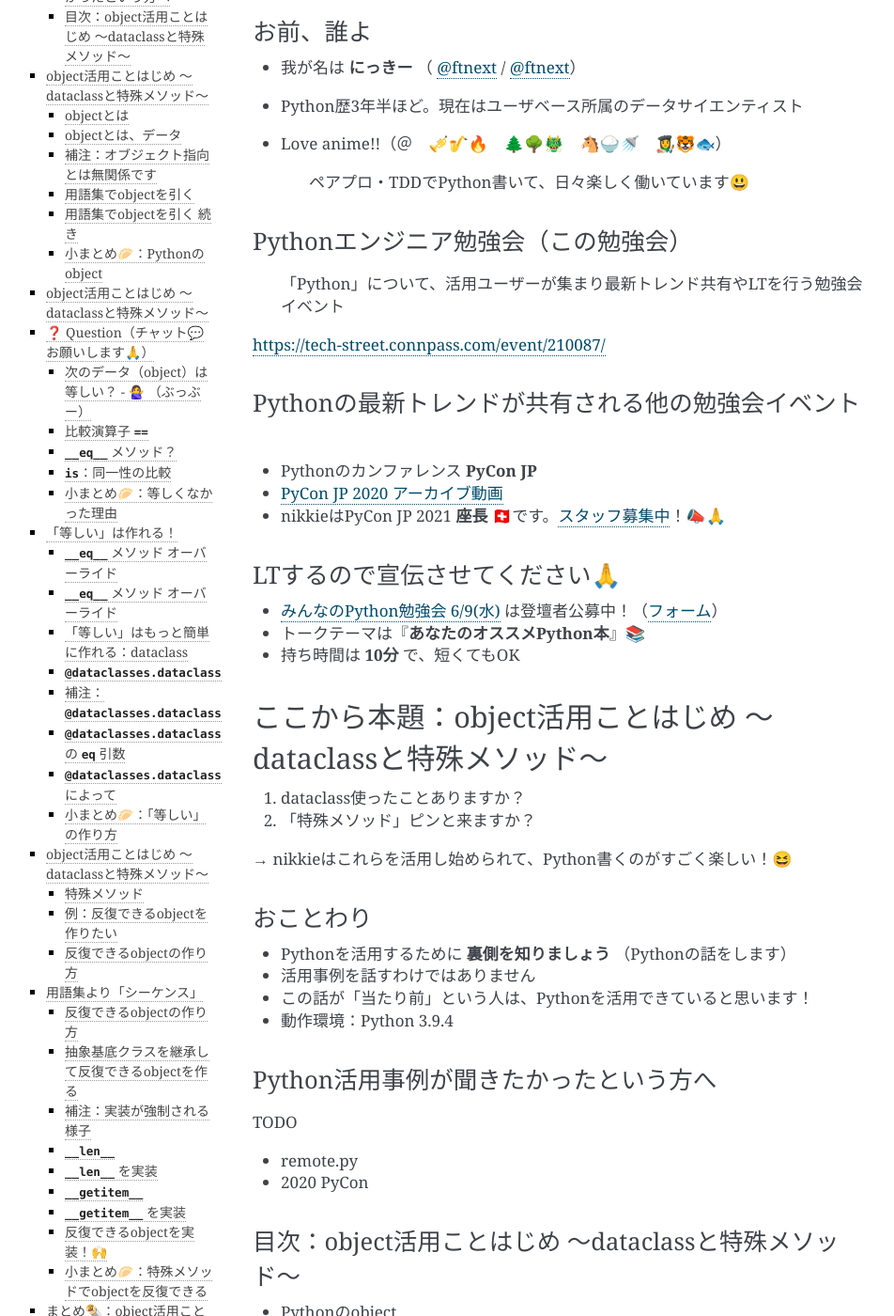
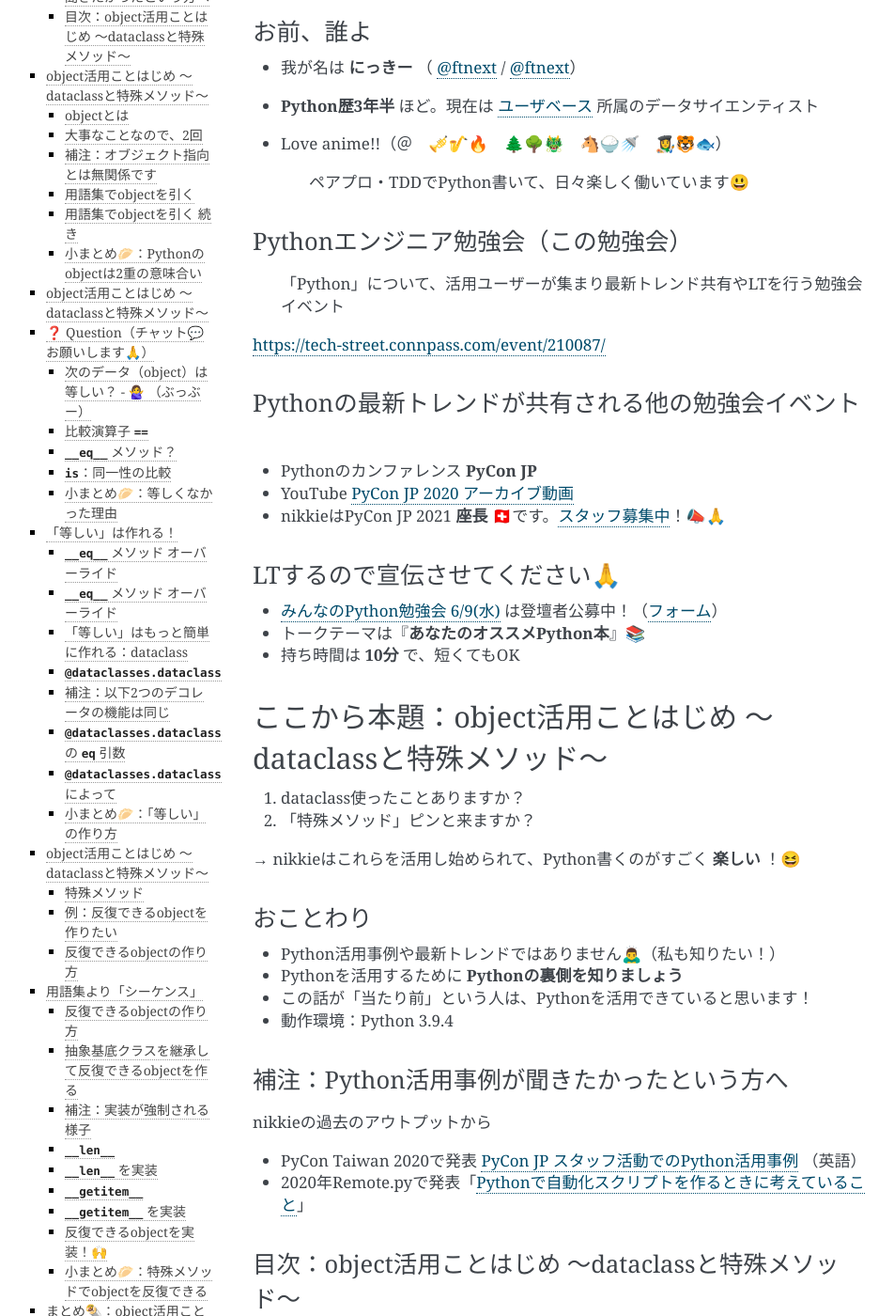
Before and after one commit to ftnext/2021_slides, a Sphinx documentation site: the page built from source/tech_street_Apr/python_object_introduction.rst, in a window 1280 px wide and 1400 px high, scrolled down 486 px. Shown: the whole window at 94% size, without its empty margins (151-1103 px from the left). Built offline with Sphinx 7.4.7, drawn with Linux system fonts in a browser that asks for light colours; some of the changed text lies outside the part shown.

Commit message:
[feat] Brush up April LT slide after first practice

```diff
--- a/source/tech_street_Apr/python_object_introduction.rst
+++ b/source/tech_street_Apr/python_object_introduction.rst
@@ -14,17 +14,16 @@ object活用ことはじめ 〜dataclassと特殊メソッド〜
 1. dataclass使ったことありますか？
 2. 「特殊メソッド」ピンと来ますか？
 
-お前、誰よ
+はじめに
 ============================================================
 
-* **活用事例**: Python界隈では *自己紹介のエイリアス* が「お前、誰よ」（`ルーツ <https://www.ianlewis.org/jp/pycon-mini-jp>`_）
-* 我が名は **にっきー** （:raw-html:`<i class="fab fa-twitter"></i>` `@ftnext <https://twitter.com/ftnext>`_ / :raw-html:`<i class="fab fa-github"></i>` `@ftnext <https://github.com/ftnext>`_）
+* Python界隈では *自己紹介のエイリアス* が「お前、誰よ」（`ルーツ <https://www.ianlewis.org/jp/pycon-mini-jp>`_） **活用ください！**
 
 お前、誰よ
 ------------------------------------------------
 
 * 我が名は **にっきー** （:raw-html:`<i class="fab fa-twitter"></i>` `@ftnext <https://twitter.com/ftnext>`_ / :raw-html:`<i class="fab fa-github"></i>` `@ftnext <https://github.com/ftnext>`_）
-* Python歴3年半ほど。現在はユーザベース所属のデータサイエンティスト
+* **Python歴3年半** ほど。現在は `ユーザベース <https://www.wantedly.com/projects/622337>`_ 所属のデータサイエンティスト
 * Love anime!!（＠　🎺🎷🔥　🌲🌳🐲　🐴🍚🚿　👩‍🎨🐯🐟）
 
     ペアプロ・TDDでPython書いて、日々楽しく働いています😃
@@ -40,7 +39,7 @@ Pythonの最新トレンドが共有される他の勉強会イベント
 ------------------------------------------------------------------------------------------------
 
 * Pythonのカンファレンス **PyCon JP**
-* `PyCon JP 2020 アーカイブ動画 <https://youtube.com/playlist?list=PLMkWB0UjwFGkgC4eCjltRKD1HS_eups9A>`_
+* YouTube `PyCon JP 2020 アーカイブ動画 <https://youtube.com/playlist?list=PLMkWB0UjwFGkgC4eCjltRKD1HS_eups9A>`_
 * nikkieはPyCon JP 2021 **座長** 🇨🇭です。`スタッフ募集中 <https://pyconjp.blogspot.com/2021/01/2021-staff-application-start.html>`_！📣🙏
 
 LTするので宣伝させてください🙏
@@ -56,23 +55,23 @@ LTするので宣伝させてください🙏
 1. dataclass使ったことありますか？
 2. 「特殊メソッド」ピンと来ますか？
 
-→ nikkieはこれらを活用し始められて、Python書くのがすごく楽しい！😆
+→ nikkieはこれらを活用し始められて、Python書くのがすごく **楽しい** ！😆
 
 おことわり
 ------------------------------------------------
 
-* Pythonを活用するために **裏側を知りましょう** （Pythonの話をします）
-* 活用事例を話すわけではありません
+* Python活用事例や最新トレンドではありません🙇‍♂️（私も知りたい！）
+* Pythonを活用するために **Pythonの裏側を知りましょう**
 * この話が「当たり前」という人は、Pythonを活用できていると思います！
 * 動作環境：Python 3.9.4
 
-Python活用事例が聞きたかったという方へ
+補注：Python活用事例が聞きたかったという方へ
 ------------------------------------------------
 
-TODO
+nikkieの過去のアウトプットから
 
-* remote.py
-* 2020 PyCon
+* PyCon Taiwan 2020で発表 `PyCon JP スタッフ活動でのPython活用事例 <https://docs.google.com/presentation/d/1uVMYiCewRAVITS7-uw0J9u9F3LTj0w--_vWmzLGr4so/edit?usp=sharing>`_ （英語）
+* 2020年Remote.pyで発表「`Pythonで自動化スクリプトを作るときに考えていること <https://docs.google.com/presentation/d/1YP03-0THNmWLdqIi_hrcgi-k7y_2G7jj5iWXf973Ew4/edit?usp=sharing>`_」
 
 目次：object活用ことはじめ 〜dataclassと特殊メソッド〜
 ------------------------------------------------------------------------------------------------
@@ -95,17 +94,17 @@ objectとは
 
 `Python 言語リファレンス - 3. データモデル - 3.1 . オブジェクト、値、および型 <https://docs.python.org/ja/3/reference/datamodel.html#objects-values-and-types>`_ （強調は引用者による）
 
-objectとは、データ
+大事なことなので、2回
 ------------------------------------------------
 
-    Python プログラムにおけるデータは全て、オブジェクトまたはオブジェクト間の関係として表されます。
+    Python プログラムにおける **データ** は全て、オブジェクトまたはオブジェクト間の関係として表されます。
 
-`Python 言語リファレンス - 3. データモデル - 3.1 . オブジェクト、値、および型 <https://docs.python.org/ja/3/reference/datamodel.html#objects-values-and-types>`_
+`Python 言語リファレンス - 3. データモデル - 3.1 . オブジェクト、値、および型 <https://docs.python.org/ja/3/reference/datamodel.html#objects-values-and-types>`_ （強調は引用者による）
 
 補注：オブジェクト指向とは無関係です
 ------------------------------------------------
 
-* Pythonのobject＝データという話をしています
+* Pythonのオブジェクト(object) ＝ **データ** という話をしています
 * 示唆を与えてくださったブログ：`オブジェクト指向という言葉を使わずともコードは書ける <https://essay.zopfco.de/entry/2020/12/12/231752>`_
 
 用語集でobjectを引く
@@ -118,7 +117,7 @@ https://docs.python.org/ja/3/glossary.html#term-object （強調は引用者に
 用語集でobjectを引く 続き
 ------------------------------------------------
 
-    もしくは、全ての 新スタイルクラス の究極の基底クラスのこと。
+    もしくは、全ての 新スタイルクラス の究極の **基底クラス** のこと。
 
 .. code-block:: python
     :linenos:
@@ -126,12 +125,13 @@ https://docs.python.org/ja/3/glossary.html#term-object （強調は引用者に
     class SomeClass:  # クラスはobjectを継承している
         pass
 
-小まとめ🥟：Pythonのobject
+小まとめ🥟：Pythonのobjectは2重の意味合い
 ------------------------------------------------
 
-* Pythonのobjectはデータで、属性とメソッドを持つ
-* Pythonでは、どんなクラスも ``object`` を継承している（2重の意味合い）
-* 👉 ここからはPythonにおける **クラスのインスタンス** について話していきます
+* 属性とメソッドを持つ **データ**
+* どんなクラスも ``object`` を継承（究極の **基底クラス**）
+
+👉 ここからはPythonにおけるデータの *振る舞い* について話していきます
 
 object活用ことはじめ 〜dataclassと特殊メソッド〜
 ============================================================
@@ -143,11 +143,12 @@ object活用ことはじめ 〜dataclassと特殊メソッド〜
 ❓ Question（チャット💬 お願いします🙏）
 ============================================================
 
-次のデータ（object）は等しい？
+次のデータ（馬🐴の名を表すobject）は等しい？
 
 .. code-block:: python
 
     >>> class RaceHorseName:
+    ...     """競走馬の名前を表す"""
     ...     def __init__(self, value):
     ...         self.value = value
     >>> rice = RaceHorseName("ライスシャワー")
@@ -156,6 +157,8 @@ object活用ことはじめ 〜dataclassと特殊メソッド〜
 
 次のデータ（object）は等しい？ - 🙅‍♀️ （ぶっぶー）
 ------------------------------------------------------------------------------------------------
+
+馬の名は、等しくない
 
 .. code-block:: python
 
@@ -177,7 +180,7 @@ https://docs.python.org/ja/3/reference/datamodel.html#object.__eq__
 ------------------------------------------------
 
 * ``RaceHorseName`` には実装していない
-* 究極の基底クラス ``object`` が ``__eq__`` を持つ
+* **究極の基底クラス** ``object`` が ``__eq__`` を持つ
 * その実装は ``True if x is y else NotImplemented`` （`ドキュメント <https://docs.python.org/ja/3/reference/datamodel.html#object.__eq__>`_）
 
 ``is``：同一性の比較
@@ -195,14 +198,14 @@ https://docs.python.org/ja/3/reference/expressions.html#is （強調は引用者
 小まとめ🥟：等しくなかった理由
 ------------------------------------------------
 
-* ``rice == rice2`` で、オブジェクトの同一性を比較した
+* ``rice == rice2`` は、オブジェクトの *同一性* を比較する結果になった
 * ``rice`` と ``rice2`` は **別々のオブジェクトを指す** ので、``False``
 * （組み込み関数 ``id`` で、別々のオブジェクトを指していることを確認できます）
 
 「等しい」は作れる！
 ============================================================
 
-* ``value`` 属性の値が等しいとき、データ（object）は等しくしたい（ライスシャワーはライスシャワー）
+* ``value`` 属性の **値が等しい** とき、**データ（object）は等しく** したい（ライスシャワーはライスシャワー）
 * 👉 ``__eq__`` メソッドを ``RaceHorseName`` クラスで実装する（``object`` の ``__eq__`` を **オーバーライド**）
 
 ``__eq__`` メソッド オーバーライド
@@ -251,12 +254,20 @@ https://docs.python.org/ja/3/reference/expressions.html#is （強調は引用者
 * クラスに付けるデコレータ（`用語集 <https://docs.python.org/ja/3/glossary.html#term-decorator>`_）
 * ``RaceHorseName`` クラスに ``__eq__`` を作り、``object`` の ``__eq__`` をオーバーライド
 
-補注：``@dataclasses.dataclass``
+補注：以下2つのデコレータの機能は同じ
 ------------------------------------------------
 
-    dataclass() が引数を指定しない単純なデコレータとして使用された場合、ドキュメントに記載されているシグネチャの **デフォルト値のとおり** に動作します。
+.. code-block:: python
 
-https://docs.python.org/ja/3/library/dataclasses.html#dataclasses.dataclass （強調は引用者による）
+    @dataclass
+    class RaceHorseName1:
+        ...
+
+    @dataclass()
+    class RaceHorseName2:
+        ...
+
+.. 詳しくはAppendixへ（TODO）
 
 ``@dataclasses.dataclass`` の ``eq`` 引数
 ------------------------------------------------
@@ -269,9 +280,9 @@ https://docs.python.org/ja/3/library/dataclasses.html#dataclasses.dataclass （
 ``@dataclasses.dataclass`` によって
 ------------------------------------------------
 
-* ``RaceHorseName`` クラスに ``__eq__`` メソッドが作られた
+* ``RaceHorseName`` クラスに **``__eq__`` メソッドが作られた**
 * この ``__eq__`` では、クラスが同じことと ``(self.value, )`` を比較
-* 👉 クラスが同じで、上記タプルが等しいので、``rice == rice2`` は ``True`` と評価された
+* 👉 **クラスが同じで、上記タプルが等しい** ので、``rice == rice2`` は ``True`` と評価された
 
 .. 確認用
     >>> (rice.value, ) == (rice2.value, )
@@ -281,7 +292,7 @@ https://docs.python.org/ja/3/library/dataclasses.html#dataclasses.dataclass （
 ------------------------------------------------
 
 * クラスに ``__eq__`` メソッドを実装して、``object`` の ``__eq__`` をオーバーライドすればいい
-* ``@dataclasses.dataclass`` でクラスをデコレートすると ``__eq__`` メソッドが作られて、少ない記述で済む🙌
+* ``@dataclasses.dataclass`` でクラスをデコレートすると ``__eq__`` メソッドが作られて、**少ない記述で済む** 🙌
 
 object活用ことはじめ 〜dataclassと特殊メソッド〜
 ============================================================
@@ -294,7 +305,7 @@ object活用ことはじめ 〜dataclassと特殊メソッド〜
 ------------------------------------------------
 
 * ``__eq__`` などのメソッドのこと（`特殊メソッド名一覧 <https://docs.python.org/ja/3/reference/datamodel.html#specialnames>`_）
-* 究極の基底クラス ``object`` で定義されていて、**オーバーライドすることでobjectの振る舞いをカスタマイズできる**
+* 究極の基底クラス ``object`` で定義されていて、**オーバーライド** することで **データの振る舞いをカスタマイズ** できる
 * マジックメソッド、ダンダーメソッドとも呼ばれる
 
 用語集へのリンクはAppendixへ（TODO：dataclassにダンダーメソッドの訳注発見）
@@ -315,7 +326,7 @@ object活用ことはじめ 〜dataclassと特殊メソッド〜
 反復できるobjectの作り方
 ------------------------------------------------
 
-* 今回は ``Sequence`` を継承して、特殊メソッドをオーバーライドして作成
+* 今回は **``Sequence`` というクラスを継承** して、特殊メソッドをオーバーライドして作成
 * ``for`` 文で繰り返したいだけであれば、Iterable（`用語集 <https://docs.python.org/ja/3/glossary.html#term-iterable>`_）になればいいので、他の特殊メソッドをオーバーライドしてもできます
 
 用語集より「シーケンス」
@@ -341,8 +352,8 @@ https://docs.python.org/ja/3/glossary.html#term-sequence
 ------------------------------------------------
 
 * ``collections.abc.Sequence`` を継承する
-* 継承することで、``__len__``、``__getitem__`` の実装が強制される
-* オススメ理由：実装する特殊メソッドを覚えておくより、継承する抽象基底クラスを覚えておくほうが簡単（※個人の見解です）
+* 継承することで、``__len__``、``__getitem__`` の **実装が強制される**
+* オススメ理由：実装する特殊メソッドを覚えておくより、継承する抽象基底クラスを覚えておくほうが覚える量が少ない（※個人の見解です）
 
 補注：実装が強制される様子
 ------------------------------------------------
@@ -388,6 +399,8 @@ https://docs.python.org/ja/3/reference/datamodel.html#object.__len__ （強調
 ``__getitem__`` を実装
 ------------------------------------------------
 
+.. TODO：スライスの場合
+
 .. code-block:: python
 
     >>> @dataclass
@@ -423,17 +436,18 @@ https://docs.python.org/ja/3/reference/datamodel.html#object.__len__ （強調
 小まとめ🥟：特殊メソッドでobjectを反復できる
 ------------------------------------------------
 
-* クラスに ``__len__``、``__getitem__`` を実装した
-* ``Sequence`` を継承することで、実装が強制される（推奨納言）
-* objectの振る舞いのカスタマイズの一例
+* クラスに **``__len__``、``__getitem__``** を実装した
+* **``Sequence`` を継承** することで、実装が強制される（推奨納言）
+* Pythonのデータ (object) の振る舞いのカスタマイズの一例
 
 まとめ🌯：object活用ことはじめ 〜dataclassと特殊メソッド〜
 ============================================================
 
-* Pythonのobjectはデータ
-* ``object`` は究極の基底クラスで、特殊メソッドを持つ
-* ``@dataclass`` でクラスに特殊メソッドを作成して、**データの振る舞いをカスタマイズ**
-* 抽象基底クラスを継承して特殊メソッドを作成してもいい
+* Pythonのobjectはデータであり、究極の基底クラス
+* ``object`` が持つ **特殊メソッドをオーバーライド** して、データの振る舞いをカスタマイズ 😆
+
+  * **``@dataclass``** で特殊メソッド作成
+  * 抽象基底クラスを継承して特殊メソッド実装
 
 ご清聴ありがとうございました
 ------------------------------------------------
```
